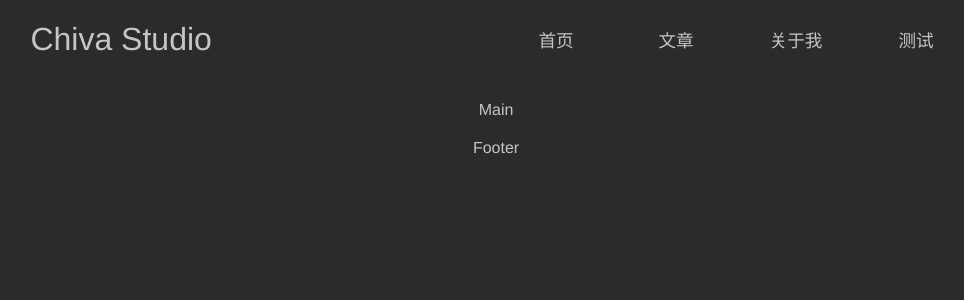
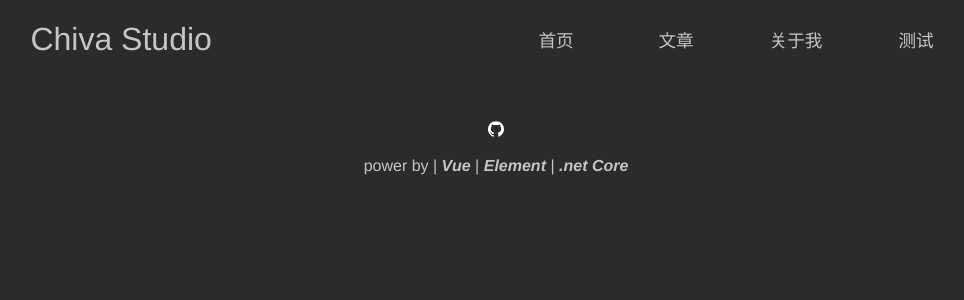
Before and after one commit to HahaMango/NewBlogUi, a Vue app: page / in a window 1280 px wide. Shown: the top 300 px of the page, without its empty margins (144-1108 px from the left). Built offline with nearby package versions, Linux system fonts and the light colour scheme.

Commit message:
增加脚注

```diff
--- a/src/views/Home.vue
+++ b/src/views/Home.vue
@@ -28,8 +28,15 @@
           </el-col>
         </el-row>
       </el-header>
-      <el-main>Main</el-main>
-      <el-footer>Footer</el-footer>
+      <el-main></el-main>
+      <el-footer>
+        <div>
+          <a href="https://github.com" target="_blank">
+            <img :src="GithubImgPath"/>
+          </a>
+          <p>power by | <b><i>Vue</i></b> | <b><i>Element</i></b> | <b><i>.net Core</i></b></p>
+        </div>
+      </el-footer>
     </el-container>
   </div>
 </template>
@@ -37,9 +44,15 @@
 <script>
 // @ is an alias to /src
 import NavigationButton from "../components/NavigationButton.vue";
+const Githubimg = require('../img/github.svg');
 
 export default {
   name: "Home",
+  data:function(){
+    return{
+      GithubImgPath:Githubimg
+    }
+  },
   components: {
     NavigationButton,
   },
```
Also changed, not shown: src/img/github.svg (added).
